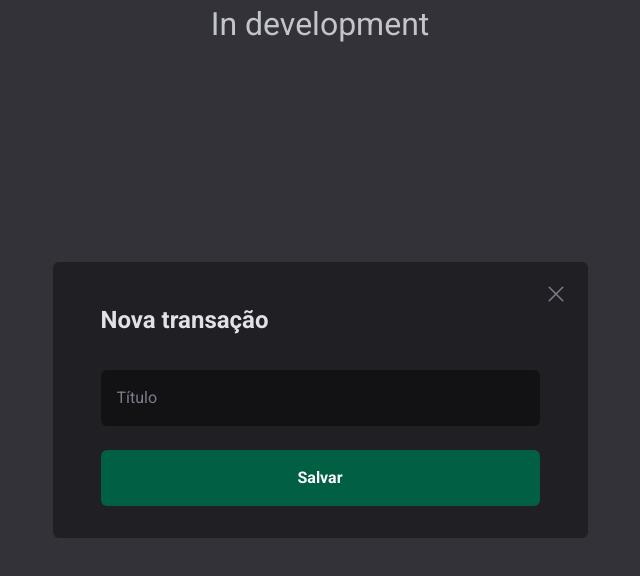
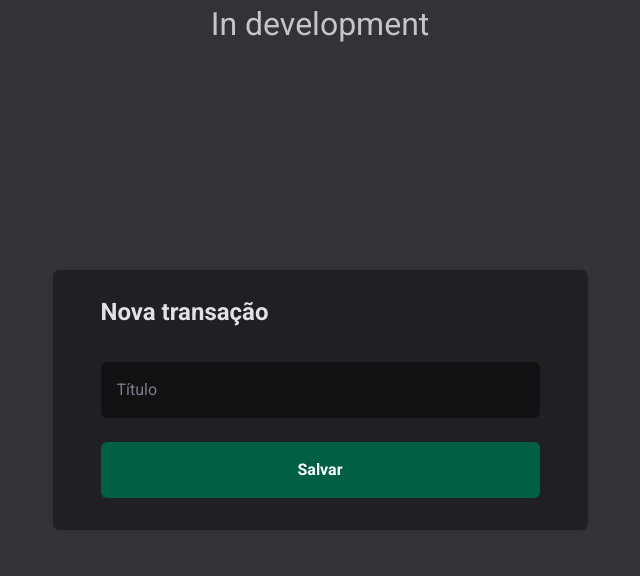
Before and after one commit to NicolasCastro01/finexps.com, a Next.js app: page / in a window 1280 px wide. Shown: the top 576 px of the page, without its empty margins (320-960 px from the left). Built offline with nearby package versions, Linux system fonts and the light colour scheme.

Commit message:
refactor: add new props of close icon in modal

```diff
--- a/src/app/presentation/common/components/modal/modal.tsx
+++ b/src/app/presentation/common/components/modal/modal.tsx
@@ -1,8 +1,7 @@
 import { useState } from 'react';
-import { CloseIcon } from '~/app/presentation/common/icons';
 import type { ModalProps } from './interfaces';
 
-function ModalComponent({ children, title }: ModalProps) {
+function ModalComponent({ children, title, iconClose, isOpen }: ModalProps) {
   const [close, setClose] = useState(false);
 
   const handleClose = () => {
@@ -22,7 +21,8 @@ function ModalComponent({ children, title }: ModalProps) {
   );
 
   const handleModal = () => {
-    if (close) {
+    const modalIsOpen = isOpen && !close;
+    if (!modalIsOpen) {
       return <div />;
     }
 
@@ -30,8 +30,9 @@ function ModalComponent({ children, title }: ModalProps) {
       <div className='justify-center items-center flex overflow-x-hidden overflow-y-auto fixed inset-0 z-1 outline-none focus:outline-none h-screen w-screen bg-gray-900 bg-opacity-50 sm:items-end'>
         <div
           className='bg-gray2 rounded-6px w-535px sm:w-full sm:rounded-t-20px'
-          aria-modal='true'
           role='dialog'
+          data-testid='modal'
+          aria-label={title}
         >
           <div className='flex justify-end pt-24px pr-24px'>
             <button
@@ -39,7 +40,7 @@ function ModalComponent({ children, title }: ModalProps) {
               aria-label='Fechar modal'
               onClick={handleClose}
             >
-              <CloseIcon />
+              {iconClose}
             </button>
           </div>
           <Header />
```
